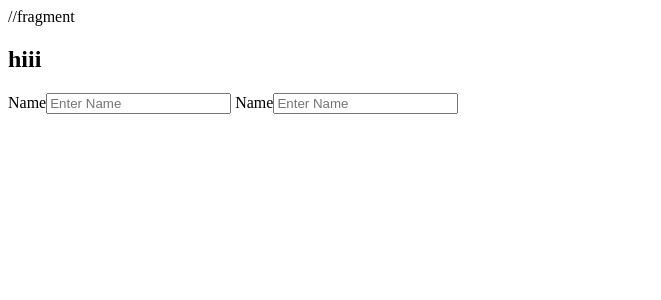
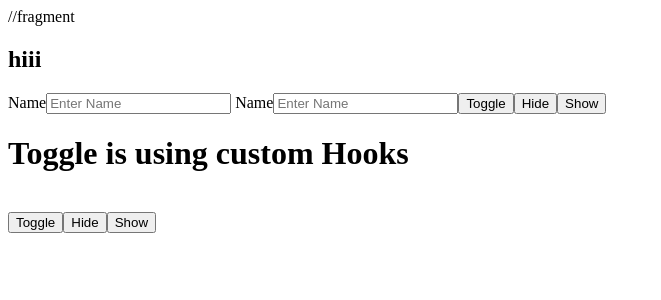
Before and after one commit to kunalr123/learning-react, a React (Vite) app: page / in a window 1280 px wide. Shown: the top 300 px of the page, without its empty margins (0-661 px from the left). Built offline with nearby package versions, Linux system fonts and the light colour scheme.

Commit message:
custom hooks using Toggle

```diff
--- a/src/App.jsx
+++ b/src/App.jsx
@@ -673,7 +673,15 @@ import { use, useRef, useTransition,useState, useActionState, Fragment, useId }
 // useId use for unique id to all components  when render !
 
 
+// custom HOOKS
+
+import useToggle from "./useToggle";
+
 const App=()=>{
+
+  const[value,toggle] = useToggle(true)
+
+  const[data,setData] = useToggle()
 
   const name = useId();
 
@@ -687,6 +695,24 @@ return(
     <label htmlFor={name}> Name</label>
     <input type="text" id={name} placeholder="Enter Name" />
 
+
+    <button onClick={toggle} >Toggle </button>
+    <button onClick={()=>toggle(false)} > Hide </button>
+    <button onClick={()=>toggle(true)} > Show </button>
+
+    {
+      value ? <h1>Toggle is using custom Hooks</h1> : null
+    }
+
+    <br />
+
+     <button onClick={setData} >Toggle </button>
+    <button onClick={()=>setData(false)} > Hide </button>
+    <button onClick={()=>setData(true)} > Show </button>
+    {
+      data ? <h1>Its use case </h1> : null
+    }
+
     </>
 )
 }
--- a/src/useToggle.jsx
+++ b/src/useToggle.jsx
@@ -1,20 +1,19 @@
-// import { useState } from "react"
+import { useState } from "react"
 
-// const useToggle=(defaultval)=>{
+const useToggle=(defaultval)=>{
 
-//     const[value,setValue] = useState(defaultval);
+    const[value,setValue] = useState(defaultval);
 
-//     function toggle(val){
-//         if(typeof val != 'boolean'){
-//             setValue(!value);
-//         }
-//         else{
-//             setValue(val);
-//         }
-//     }
+    function toggle(val){
+        if(typeof val != 'boolean'){
+            setValue(!value);
+        }
+        else{
+            setValue(val);
+        }
+    }
 
-//     return [value,toggle];
+    return [value,toggle];
+}
 
-// }
-
-// export default useToggle();
+export default useToggle;
```
